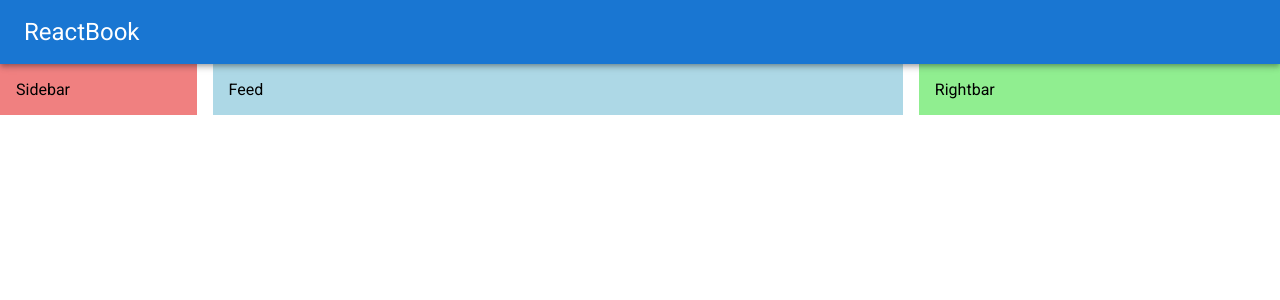
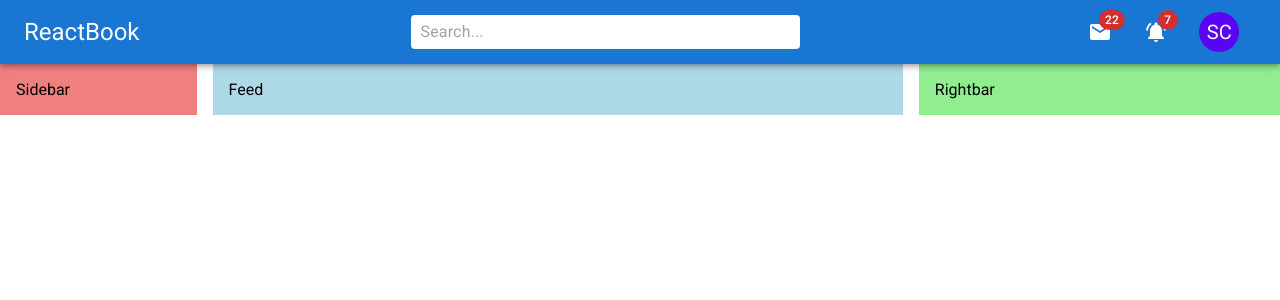
Before and after one commit to SANDIPAN22/ReactBook, a React (Vite) app: page / in a window 1280 px wide. Shown: the top 300 px of the page. Built offline with nearby package versions, Linux system fonts and the light colour scheme.

Commit message:
navbar progress -2

```diff
--- a/src/components/Navbar.jsx
+++ b/src/components/Navbar.jsx
@@ -1,11 +1,72 @@
 import React from 'react'
 import {AppBar, Toolbar, Typography, styled, Box} from "@mui/material"
 import ConnectWithoutContactIcon from '@mui/icons-material/ConnectWithoutContact';
+import InputBase from '@mui/material/InputBase';
+import Badge from '@mui/material/Badge';
+import Avatar from '@mui/material/Avatar';
+import MailIcon from '@mui/icons-material/Mail';
+import NotificationsActiveIcon from '@mui/icons-material/NotificationsActive';
+
+function stringToColor(string) {
+  let hash = 0;
+  let i;
+
+  /* eslint-disable no-bitwise */
+  for (i = 0; i < string.length; i += 1) {
+    hash = string.charCodeAt(i) + ((hash << 5) - hash);
+  }
+
+  let color = '#';
+
+  for (i = 0; i < 3; i += 1) {
+    const value = (hash >> (i * 8)) & 0xff;
+    color += `00${value.toString(16)}`.slice(-2);
+  }
+  /* eslint-enable no-bitwise */
+
+  return color;
+}
+
+function stringAvatar(name) {
+  return {
+    sx: {
+      bgcolor: stringToColor(name),
+    },
+    children: `${name.split(' ')[0][0]}${name.split(' ')[1][0]}`,
+  };
+}
+
+
 const MyStyledToolbar = styled(Toolbar)({
     display: "flex",
     justifyContent: "space-between",
 
 })
+const MyNavIconsTraySM = styled(Box)(({theme})=>({
+  display: 'flex',
+  gap: '15px',
+  width: '15%',
+  alignItems: 'center',
+}))
+const MyNavIconsTray = styled(Box)(({theme})=>({
+  display: 'flex',
+  justifyContent: 'space-evenly',
+  gap: '15px',
+  width: '15%',
+  alignItems: 'center',
+}))
+const MyNavSerach = styled("div")(({theme})=>({
+  backgroundColor: "white",
+  padding: "1px 10px",
+  color: 'gray',
+  borderRadius: theme.shape.borderRadius,
+  [theme.breakpoints.up('xs')]:{
+    width: '45%',
+  },
+  [theme.breakpoints.up('sm')]:{
+    width: '30%',
+  }
+}))
 
 const Navbar = () => {
   return (
@@ -13,6 +74,20 @@ const Navbar = () => {
         <MyStyledToolbar>
             <Typography variant="h5" sx={{display: {xs: 'none', sm: 'block'}}}>ReactBook</Typography>
             <Box sx={{display: {xs: 'block', sm: 'none'}}}><ConnectWithoutContactIcon fontSize='large'/></Box>
+            <MyNavSerach><InputBase placeholder='Search...'></InputBase></MyNavSerach>
+            <MyNavIconsTray sx={{display: {xs: 'none', sm: 'flex'}}}>
+              <Badge color="error" badgeContent={22}>
+                <MailIcon />
+              </Badge>
+              <Badge color="error" badgeContent={7}>
+                <NotificationsActiveIcon  />
+              </Badge>
+              <Avatar {...stringAvatar('Sandipan C')} />
+            </MyNavIconsTray>
+            <MyNavIconsTraySM sx={{display: {xs: 'flex', sm: 'none'}}}>
+              <Avatar {...stringAvatar('Sandipan C')} />
+              {/* <Typography variant="h6" color="initial">Sandipan</Typography> */}
+            </MyNavIconsTraySM>
         </MyStyledToolbar>
     </AppBar>
   )
```
